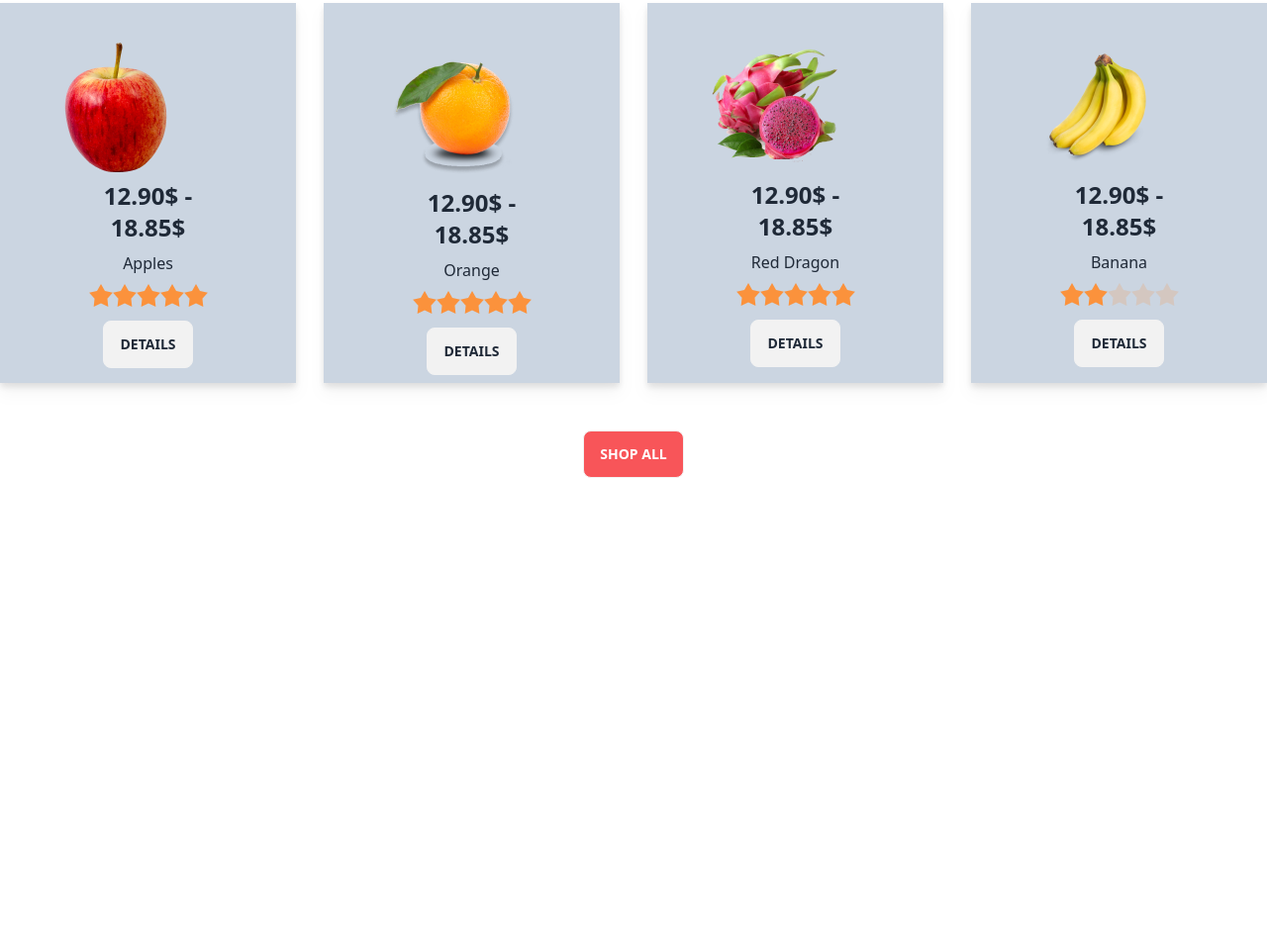
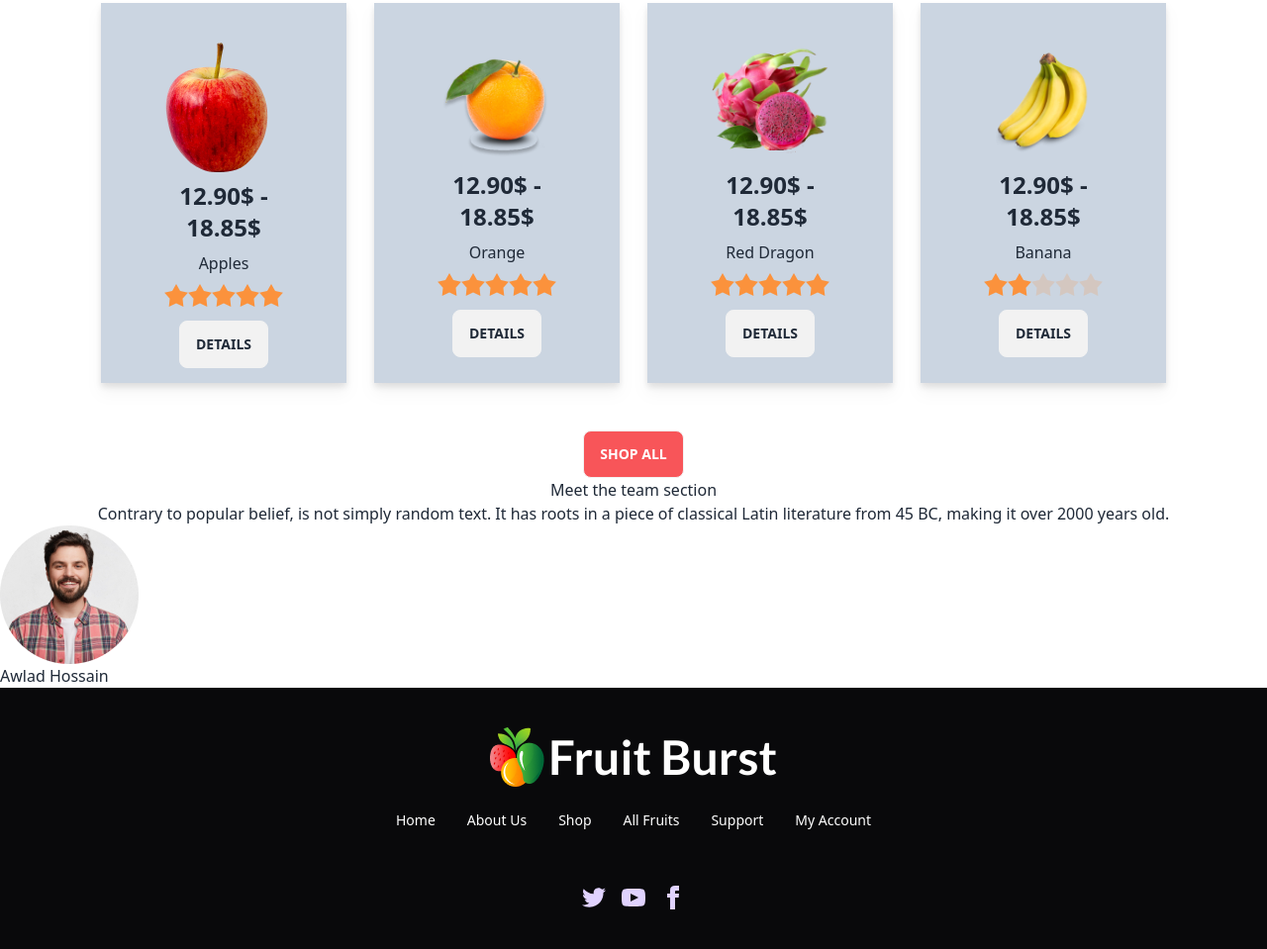
Before and after one commit to kawsartkg64/fruit-Burst-assignment, a plain HTML site: page index.html in a window 1280 px wide. Shown: the part 1161-2120 px from the top of the page at 99% size. Before the commit the page ends 1644 px from the top, so only its background shows below. Drawn offline with nearby package versions, Linux system fonts and the light colour scheme.

Commit message:
update footer

```diff
--- a/index.html
+++ b/index.html
@@ -197,7 +197,7 @@
 
         </div>
         <!-- card -->
-        <div class="flex  justify-center items-center gap-7 mt-5">
+        <div class="flex  justify-center items-center px-32 gap-7 mt-5">
             <div class=" bg-slate-300 drop-shadow-lg h-96 w-70 px-16 pt-10 text-center">
                 <img src="images/fruit6.png" alt="">
                 <h4 class="text-2xl font-bold mt-2">12.90$ - 18.85$</h4>
@@ -318,10 +318,67 @@
         <div class="flex justify-center">
             <button class="btn bg-bg-nav text-white mt-12">Shop All</button>
         </div>
-    </main>
-    <footer>
 
 
+        <!-- Meet the team section -->
+
+        <div>
+            <div class="text-center">
+                <h1>Meet the team section</h1>
+                <p>Contrary to popular belief, is not simply random text. It has roots in a piece of classical Latin
+                    literature from 45 BC, making it over 2000 years old.</p>
+            </div>
+
+            <div>
+
+                <div>
+                    <img src="images/member1.png" alt="">
+                    <h2>Awlad Hossain</h2>
+                </div>
+            </div>
+        </div>
+    </main>
+
+    <footer class="footer footer-center p-10 bg-zinc-950 text-primary-content">
+        <div>
+            <div class="navbar-center flex justify-center items-center gap-1">
+                <img class="" src="images/logo.png" alt="">
+                <a class="text-5xl font-bold lato-font text-white">Fruit Burst</a>
+            </div>
+
+            <ul class="menu menu-horizontal px-2 text-white ">
+                <li><a>Home</a></li>
+                <li> <a>About Us</a> </li>
+                <li><a>Shop</a></li>
+                <li><a>All Fruits</a></li>
+                <li><a>Support</a></li>
+                <li><a>My Account</a></li>
+            </ul>
+        </div>
+        <div>
+            <div class="grid grid-flow-col gap-4">
+                <a><svg xmlns="http://www.w3.org/2000/svg" width="24" height="24" viewBox="0 0 24 24"
+                        class="fill-current">
+                        <path
+                            d="M24 4.557c-.883.392-1.832.656-2.828.775 1.017-.609 1.798-1.574 2.165-2.724-.951.564-2.005.974-3.127 1.195-.897-.957-2.178-1.555-3.594-1.555-3.179 0-5.515 2.966-4.797 6.045-4.091-.205-7.719-2.165-10.148-5.144-1.29 2.213-.669 5.108 1.523 6.574-.806-.026-1.566-.247-2.229-.616-.054 2.281 1.581 4.415 3.949 4.89-.693.188-1.452.232-2.224.084.626 1.956 2.444 3.379 4.6 3.419-2.07 1.623-4.678 2.348-7.29 2.04 2.179 1.397 4.768 2.212 7.548 2.212 9.142 0 14.307-7.721 13.995-14.646.962-.695 1.797-1.562 2.457-2.549z">
+                        </path>
+                    </svg></a>
+                <a><svg xmlns="http://www.w3.org/2000/svg" width="24" height="24" viewBox="0 0 24 24"
+                        class="fill-current">
+                        <path
+                            d="M19.615 3.184c-3.604-.246-11.631-.245-15.23 0-3.897.266-4.356 2.62-4.385 8.816.029 6.185.484 8.549 4.385 8.816 3.6.245 11.626.246 15.23 0 3.897-.266 4.356-2.62 4.385-8.816-.029-6.185-.484-8.549-4.385-8.816zm-10.615 12.816v-8l8 3.993-8 4.007z">
+                        </path>
+                    </svg></a>
+                <a><svg xmlns="http://www.w3.org/2000/svg" width="24" height="24" viewBox="0 0 24 24"
+                        class="fill-current">
+                        <path
+                            d="M9 8h-3v4h3v12h5v-12h3.642l.358-4h-4v-1.667c0-.955.192-1.333 1.115-1.333h2.885v-5h-3.808c-3.596 0-5.192 1.583-5.192 4.615v3.385z">
+                        </path>
+                    </svg></a>
+
+
+            </div>
+        </div>
     </footer>
 </body>
 
```
